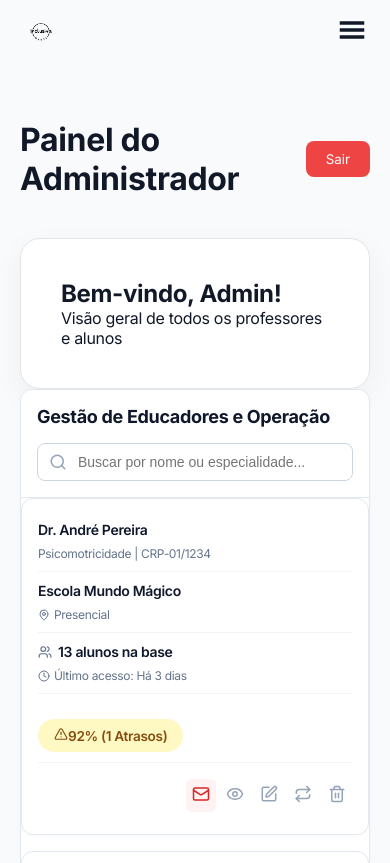
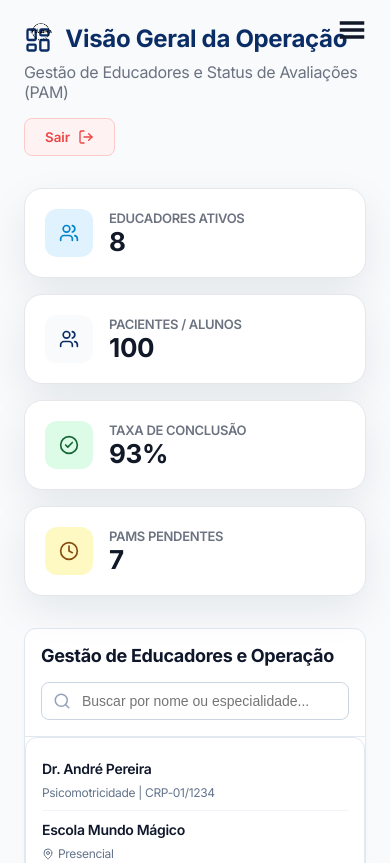
Before and after one commit to JLopes2024/inclusivamente-redesign, a React (Vite) app: page /tela-admin in a window 390 px wide. Shown: the top 863 px of the page. Built offline with nearby package versions, Linux system fonts and the light colour scheme.

Commit message:
admin-prof

```diff
--- a/src/admin/TelaAdmin.css
+++ b/src/admin/TelaAdmin.css
@@ -1,40 +1,151 @@
+/* =========================================
+   TELA ADMIN - DASHBOARD GERAL
+   ========================================= */
 .admin-dashboard {
-  padding: 40px 20px;
-  max-width: 1000px;
-  margin: 80px auto 0; /* Espaço para a Navbar */
+  padding: 24px;
+  max-width: 1200px;
+  margin: 0 auto;
+  min-height: 100vh;
 }
 
 .admin-header {
   display: flex;
   justify-content: space-between;
   align-items: center;
-  margin-bottom: 40px;
+  margin-bottom: 32px;
 }
 
-.welcome-card {
-  background: white;
-  padding: 40px;
-  border-radius: 20px;
-  box-shadow: 0 10px 30px rgba(0,0,0,0.05);
-  border: 1px solid #e5e5e5;
+.admin-header h1 {
+  color: var(--primary);
+  font-size: 24px;
+  margin: 0 0 8px 0;
 }
 
-.status-badge {
-  display: inline-block;
-  margin-top: 15px;
-  padding: 8px 16px;
-  background: #d1fae5;
-  color: #065f46;
-  border-radius: 999px;
-  font-size: 0.85rem;
-  font-weight: 600;
+.admin-header p {
+  color: var(--text-light);
+  margin: 0;
 }
 
 .btn-logout {
-  background: #ef4444;
-  color: white;
+  display: flex;
+  align-items: center;
+  gap: 8px;
+  background: #fef2f2;
+  color: #ef4444;
+  border: 1px solid #fecaca;
+  padding: 10px 20px;
+  border-radius: 8px;
+  font-weight: 600;
+  cursor: pointer;
+  transition: all 0.2s;
+}
+
+.btn-logout:hover {
+  background: #fee2e2;
+  color: #b91c1c;
+}
+
+/* =========================================
+   ALERTA DO SISTEMA
+   ========================================= */
+.alerta-global-card {
+  display: flex;
+  justify-content: space-between;
+  align-items: center;
+  background: #fffbeb;
+  border: 1px solid #fde68a;
+  padding: 20px 24px;
+  border-radius: var(--radius);
+  margin-bottom: 24px;
+  box-shadow: 0 4px 6px rgba(217, 119, 6, 0.05);
+}
+
+.alerta-conteudo {
+  display: flex;
+  align-items: center;
+  gap: 16px;
+}
+
+.alerta-icone {
+  background: #fef3c7;
+  padding: 12px;
+  border-radius: 50%;
+  display: flex;
+  align-items: center;
+  justify-content: center;
+}
+
+.alerta-info h4 { margin: 0 0 4px 0; color: #92400e; font-size: 16px; }
+.alerta-info p { margin: 0; color: #b45309; font-size: 14px; }
+
+.btn-notificar {
+  display: flex;
+  align-items: center;
+  gap: 8px;
+  background: #d97706;
+  color: #fff;
   border: none;
   padding: 10px 20px;
   border-radius: 8px;
+  font-weight: bold;
   cursor: pointer;
+  transition: filter 0.2s;
 }
+
+.btn-notificar:hover { filter: brightness(0.9); }
+
+/* =========================================
+   KPIs GLOBAIS
+   ========================================= */
+.admin-kpis {
+  display: grid;
+  grid-template-columns: repeat(auto-fit, minmax(220px, 1fr));
+  gap: 16px;
+  margin-bottom: 32px;
+}
+
+.kpi-card {
+  background: var(--surface);
+  border: 1px solid var(--border);
+  border-radius: var(--radius);
+  padding: 20px;
+  display: flex;
+  align-items: center;
+  gap: 16px;
+  box-shadow: var(--shadow);
+}
+
+.kpi-icone {
+  width: 48px;
+  height: 48px;
+  border-radius: 12px;
+  display: flex;
+  align-items: center;
+  justify-content: center;
+}
+
+.kpi-info-bloco { display: flex; flex-direction: column; }
+.kpi-label { font-size: 13px; font-weight: 600; color: var(--text-light); text-transform: uppercase; }
+.kpi-valor { font-size: 26px; font-weight: 700; color: var(--text); }
+
+/* =========================================
+   RESPONSIVIDADE (MOBILE)
+   ========================================= */
+@media (max-width: 768px) {
+  .admin-header {
+    flex-direction: column;
+    align-items: flex-start;
+    gap: 16px;
+  }
+
+  .alerta-global-card {
+    flex-direction: column;
+    align-items: flex-start;
+    gap: 16px;
+  }
+
+  .btn-notificar {
+    width: 100%;
+    justify-content: center;
+  }
+}
--- a/src/admin/TelaAdmin.jsx
+++ b/src/admin/TelaAdmin.jsx
@@ -1,6 +1,9 @@
 import { useAuthStore } from "../store/useAuthStore";
 import { useNavigate } from "react-router-dom";
 import StudentManager from "../components/StudentManager";
+import { dataAluno } from "../data/dataAlunos";
+import { dataProfessor } from "../data/dataProfessor";
+import { LogOut, LayoutDashboard, AlertTriangle, Send, Users, CheckCircle2, Clock } from "lucide-react";
 import "./TelaAdmin.css";
 
 export default function TelaAdmin() {
@@ -13,20 +16,88 @@ export default function TelaAdmin() {
     navigate("/login");
   };
 
+  // --- LÓGICA MACRO (VISÃO DO ADMIN) ---
+  const totalProfessores = dataProfessor.length;
+  const totalAlunos = dataAluno.length;
+
+  const alunosAvaliados = dataAluno.filter(a => a.relatorios > 0).length;
+  const alunosPendentes = totalAlunos - alunosAvaliados;
+  const taxaConclusao = totalAlunos > 0 ? Math.round((alunosAvaliados / totalAlunos) * 100) : 0;
+
+  // Detecta professores com mais de 3 alunos pendentes para gerar alerta
+  const professoresAtrasados = dataProfessor.filter(prof => {
+    return dataAluno.filter(a => a.professorId === prof.id && a.relatorios === 0).length > 3;
+  }).length;
+
   return (
     <div className="admin-dashboard">
       <header className="admin-header">
-        <h1>Painel do Administrador</h1>
-        <button onClick={handleLogout} className="btn-logout">Sair</button>
+        <div>
+          <h1><LayoutDashboard color="var(--primary)" size={28} style={{ marginRight: '8px', verticalAlign: 'middle' }} /> Visão Geral da Operação</h1>
+          <p>Gestão de Educadores e Status de Avaliações (PAM)</p>
+        </div>
+        <button onClick={handleLogout} className="btn-logout">
+          Sair <LogOut size={16} />
+        </button>
       </header>
 
       <main className="admin-content">
-        <div className="welcome-card">
-          <h2>Bem-vindo, {user?.user || "Admin"}!</h2>
-          <p>Visão geral de todos os professores e alunos</p>
+
+        {/* ALERTA DO SISTEMA */}
+        {professoresAtrasados > 0 && (
+          <div className="alerta-global-card">
+            <div className="alerta-conteudo">
+              <div className="alerta-icone">
+                <AlertTriangle size={24} color="#d97706" />
+              </div>
+              <div className="alerta-info">
+                <h4>Atenção: {professoresAtrasados} educadores com volume crítico de atrasos</h4>
+                <p>O fluxo de consolidação dos relatórios está comprometido. Notifique os responsáveis técnicos.</p>
+              </div>
+            </div>
+
+            <button className="btn-notificar" onClick={() => alert("E-mails de cobrança enviados com sucesso!")}>
+              <Send size={16} /> Notificar
+            </button>
+          </div>
+        )}
+
+        {/* KPIs GLOBAIS */}
+        <div className="admin-kpis">
+          <div className="kpi-card">
+            <div className="kpi-icone" style={{ background: '#e0f2fe', color: '#0284c7' }}><Users size={20} /></div>
+            <div className="kpi-info-bloco">
+              <span className="kpi-label">Educadores Ativos</span>
+              <span className="kpi-valor">{totalProfessores}</span>
+            </div>
+          </div>
+
+          <div className="kpi-card">
+            <div className="kpi-icone" style={{ background: 'var(--background)', color: 'var(--primary)' }}><Users size={20} /></div>
+            <div className="kpi-info-bloco">
+              <span className="kpi-label">Pacientes / Alunos</span>
+              <span className="kpi-valor">{totalAlunos}</span>
+            </div>
+          </div>
+
+          <div className="kpi-card">
+            <div className="kpi-icone" style={{ background: '#dcfce7', color: '#166534' }}><CheckCircle2 size={20} /></div>
+            <div className="kpi-info-bloco">
+              <span className="kpi-label">Taxa de Conclusão</span>
+              <span className="kpi-valor">{taxaConclusao}%</span>
+            </div>
+          </div>
+
+          <div className="kpi-card">
+            <div className="kpi-icone" style={{ background: '#fef9c3', color: '#854d0e' }}><Clock size={20} /></div>
+            <div className="kpi-info-bloco">
+              <span className="kpi-label">PAMs Pendentes</span>
+              <span className="kpi-valor">{alunosPendentes}</span>
+            </div>
+          </div>
         </div>
 
-        {/* O Admin tem acesso à lista completa */}
+        {/* GESTÃO MICRO (A Tabela Completa) */}
         <StudentManager />
       </main>
     </div>
```
